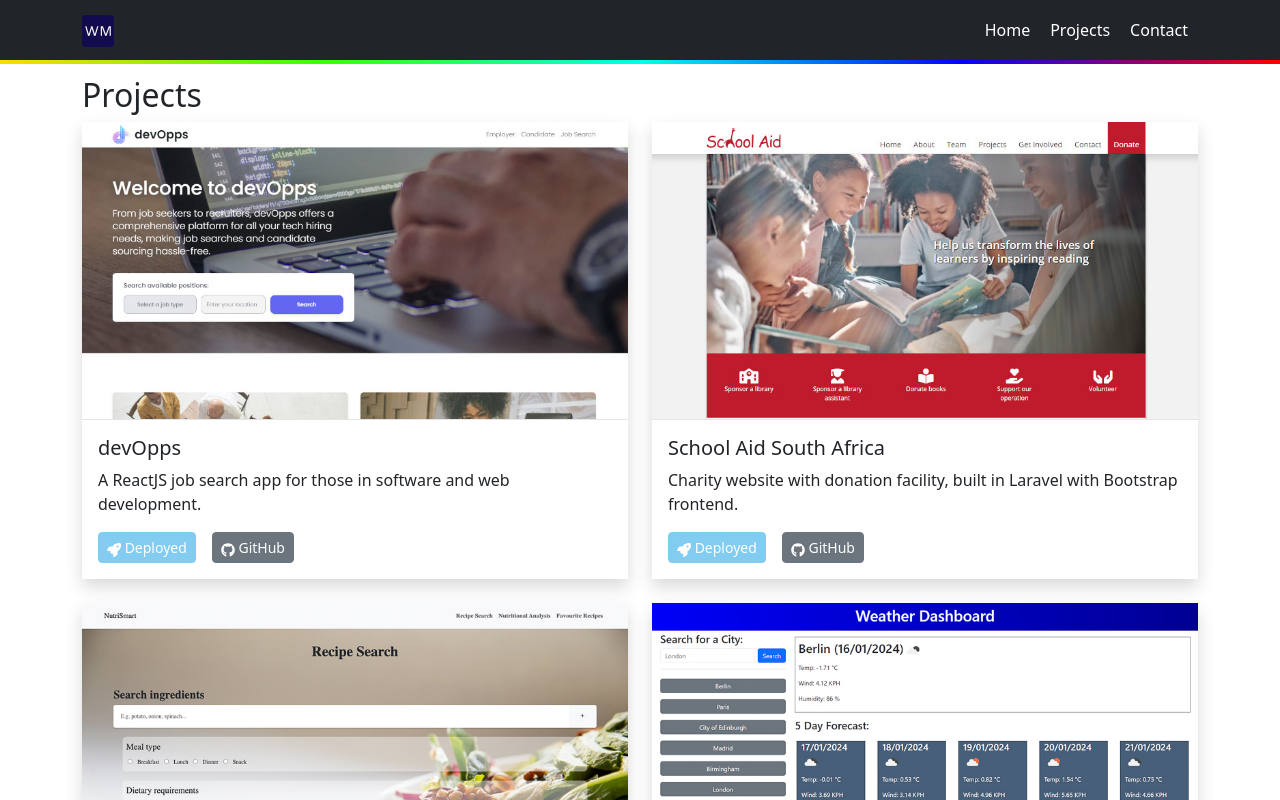
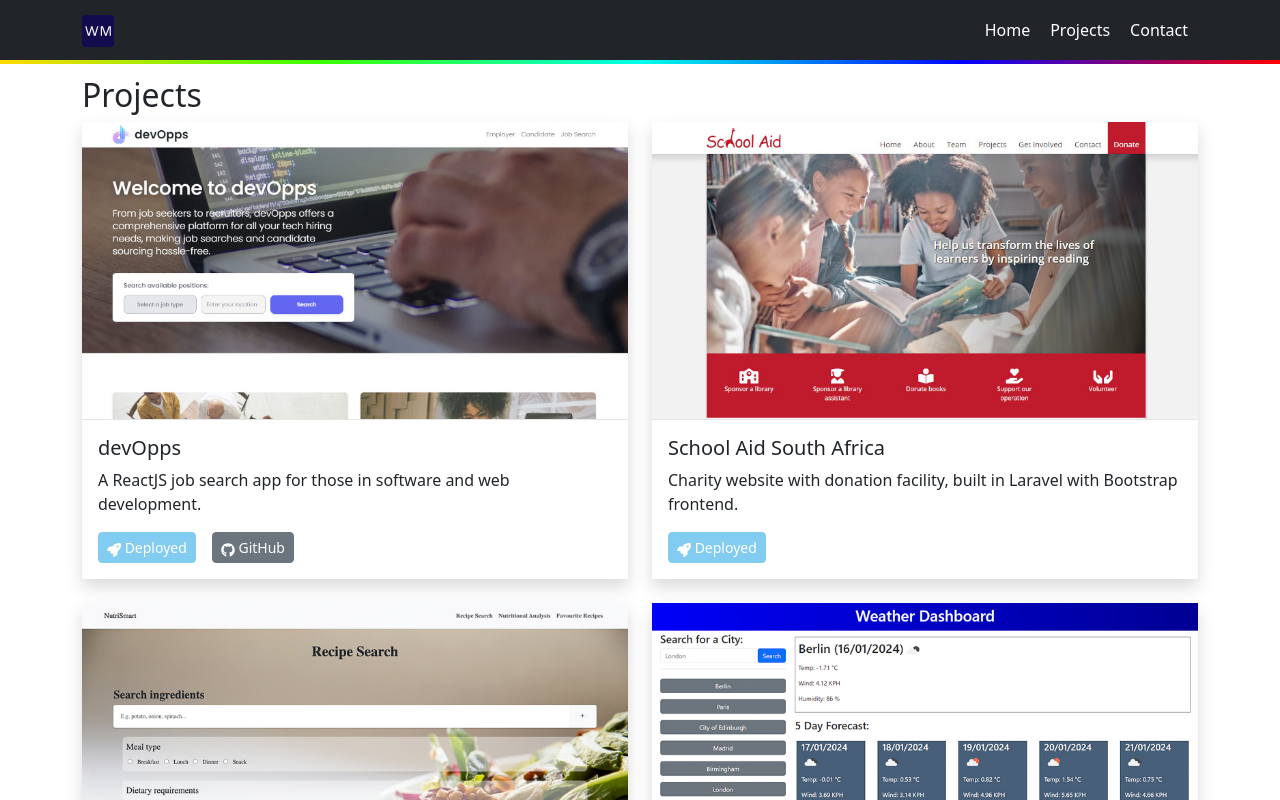
Before and after one commit to willmowlam/nebulus-react-portfolio, a React (Vite) app: page /projects in a window 1280 px wide. Shown: the top 800 px of the page. Built offline with nearby package versions, Linux system fonts and the light colour scheme.

Commit message:
Show project links optionally

```diff
--- a/src/components/ProjectCard/index.jsx
+++ b/src/components/ProjectCard/index.jsx
@@ -10,8 +10,12 @@ function ProjectCard({ project }) {
         <Card.Body>
           <Card.Title>{project.title}</Card.Title>
           <Card.Text>{project.description}</Card.Text>
-          <Card.Link href={project.deployed} className="btn btn-primary btn-sm" aria-label={`Visit ${project.title} deployed`}><FaRocket/> Deployed</Card.Link>
-          <Card.Link href={project.github} className="btn btn-secondary btn-sm" aria-label={`Visit ${project.title} GitHub`}><FaGithub/> GitHub</Card.Link>
+          {project.deployed && (
+            <Card.Link href={project.deployed} className="btn btn-primary btn-sm" aria-label={`Visit ${project.title} deployed`}><FaRocket/> Deployed</Card.Link>
+          )}
+          {project.github && (
+            <Card.Link href={project.github} className="btn btn-secondary btn-sm" aria-label={`Visit ${project.title} GitHub`}><FaGithub/> GitHub</Card.Link>
+          )}
         </Card.Body>
       </Card>
     </Col>
```
